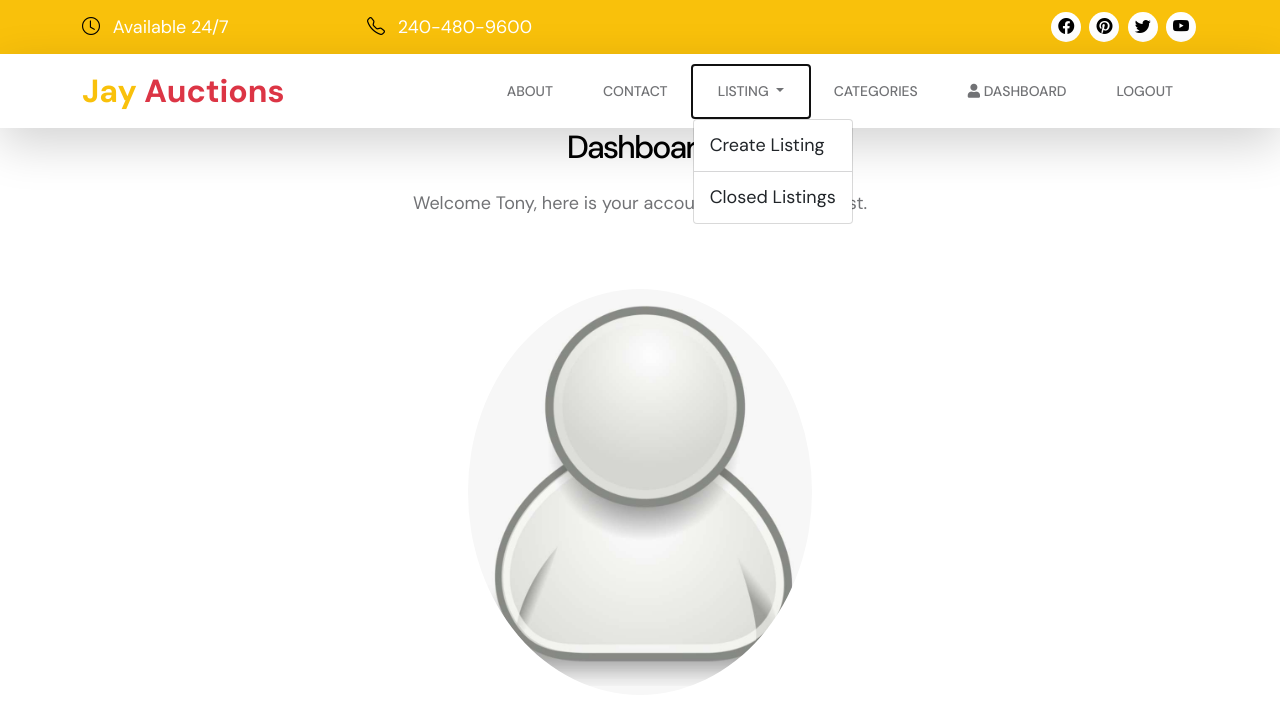
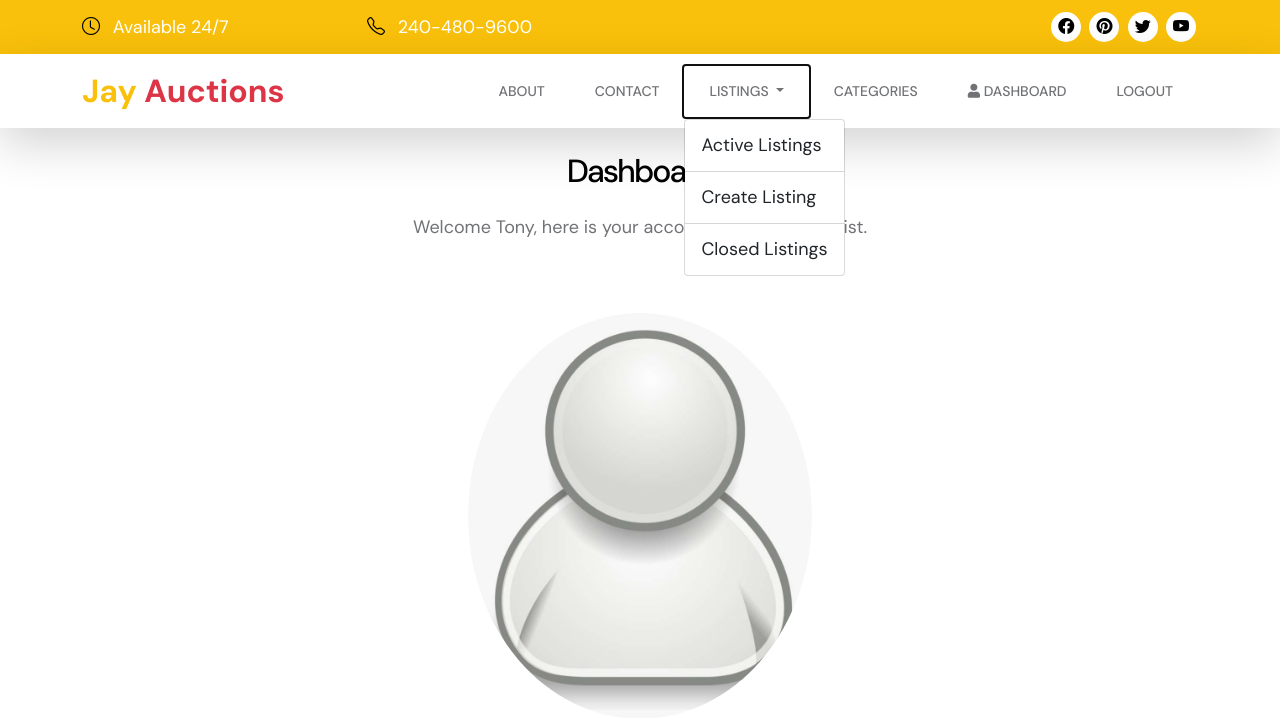
Before and after one commit to chichiboyhere/jay-auctions, a Django app: page /dashboard in a window 1280 px wide, after a click on "LISTINGS". Shown: the top 718 px of the page. Run offline with Django 4.2, Linux system fonts and the light colour scheme; a user stored in the database is signed in; data comes from the database, SQL or seed files in the repository; both versions use the stored data as it was after the commit; some libraries are stand-ins or nearby versions.

Commit message:
Added favicon and made a few adjustments here and there

```diff
--- a/auctions/templates/auctions/closedlisting.html
+++ b/auctions/templates/auctions/closedlisting.html
@@ -19,6 +19,7 @@
     {% endif %}
     <!-- Jumbotron -->
     <div id="mydiv" class="jumbotron text-center">
+        <br>
         <h2 class="card-title h2" >Closed Listings</h2>
         <p class="white-text my-4 font-weight-bold">These are the Listings that are closed by the seller and you can see the winners along with the final bid here.</p>
         <div class="row d-flex justify-content-center">
--- a/auctions/templates/auctions/dashboard.html
+++ b/auctions/templates/auctions/dashboard.html
@@ -4,6 +4,7 @@
 
     <!-- Jumbotron -->
     <!---->
+    <br>
     <div class="jumbotron text-center">
         <h2 class="card-title h2">Dashboard</h2>
         <p class="blue-text my-4 font-weight-bold">Welcome {{request.user.username|capfirst}}, here is your account info and watchlist.</p>
--- a/auctions/templates/auctions/layout.html
+++ b/auctions/templates/auctions/layout.html
@@ -20,6 +20,8 @@
         <link href="https://fonts.googleapis.com/css2?family=DM+Sans:wght@400;500;700&display=swap" rel="stylesheet">
 
         <link href="{% static 'auctions/css/bootstrap.min.css' %}" rel="stylesheet">
+
+        <link rel="shortcut icon" href="{% static 'auctions/images/favicon.png' %}" type="image/x-icon">
 
         <link href="{% static 'auctions/css/bootstrap-icons.css' %}" rel="stylesheet">
 
@@ -99,9 +101,11 @@
                         {% if user.is_authenticated %}
                           <li class="nav-item dropdown">
                             <a class="nav-link dropdown-toggle" href="#" role="button" data-bs-toggle="dropdown" aria-expanded="false">
-                              Listing
+                              Listings
                             </a>
                             <ul class="dropdown-menu">
+                              <li><a class="dropdown-item" href="{% url 'index' %}">Active Listings</a></li>
+                              <li><hr class="dropdown-divider"></li>
                               <li><a class="dropdown-item" href="{% url 'createlisting' %}">Create Listing</a></li>
                               <li><hr class="dropdown-divider"></li>
                               <li><a class="dropdown-item" href="{% url 'closedlisting' %}">Closed Listings</a></li>
```
Also changed, not shown: auctions/templates/auctions/login.html (+7 -1 lines), auctions/templates/auctions/register.html (+5 -2 lines), auctions/static/auctions/images/favicon.png (added), db.sqlite3, media/images/ferrari.jpg (added).
